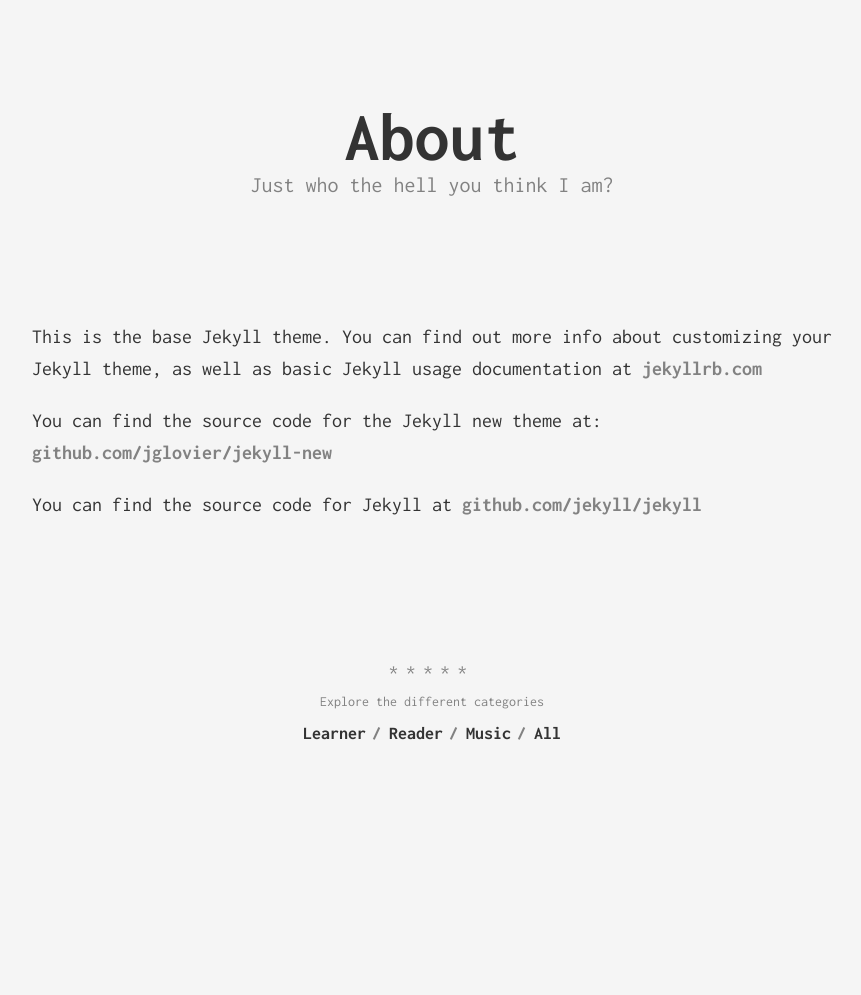
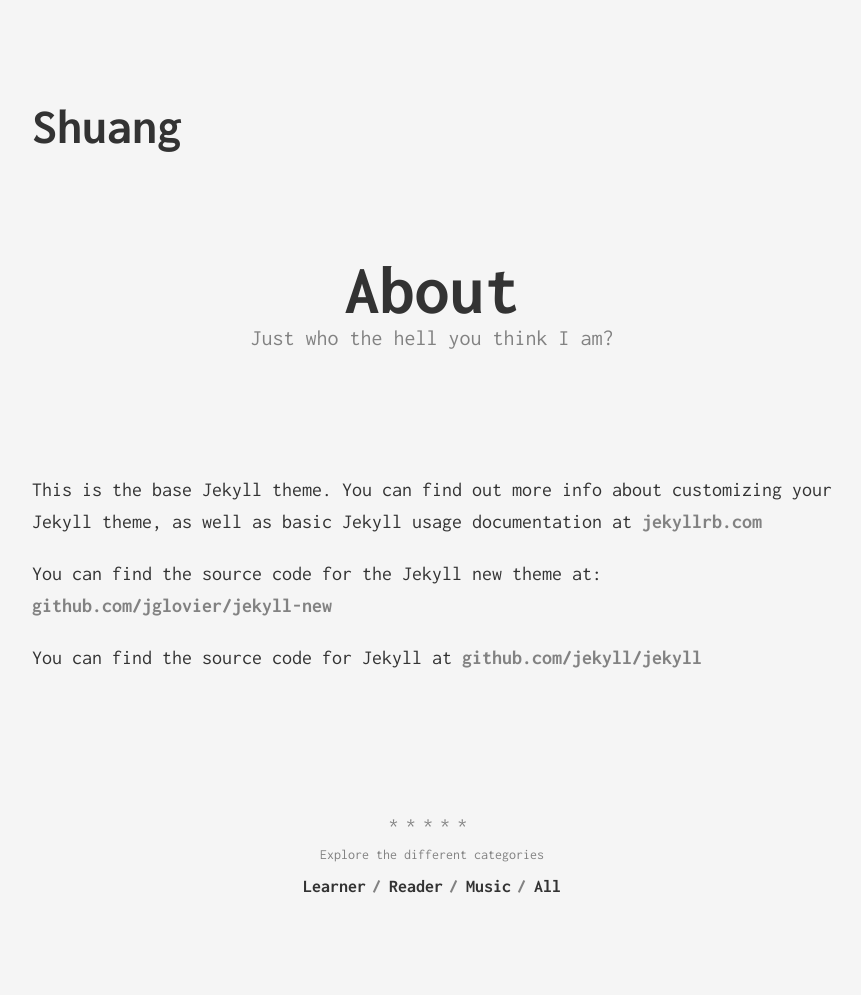
Before and after one commit to ShuangFarmer/old.blog.discard, a Jekyll site: the page built from about.md, in a window 1280 px wide. Shown: the whole page, without its empty margins (208-1069 px from the left). Built offline with Jekyll 4.4.1, drawn with Linux system fonts in a browser that asks for light colours; before the commit the page ends 900 px from its top, so only the background shows below that.

Commit message:
change header- keep title

```diff
--- a/_includes/header.html
+++ b/_includes/header.html
@@ -1,14 +1,14 @@
-<!-- <header class="header">
+<header class="header">
     <div class="navigation">
         <a href="/" class="logo">{{ site.title }}</a>
 
-        <ul class="menu">
+        <!-- <ul class="menu">
             <li class="menu__entry"><a href="{{ '/about' | prepend: site.baseurl }}">About</a></li>
-            <li class="menu__entry"><a href="{{ '/' | prepend: site.baseurl }}">Blog</a></li>
+            <li class="menu__entry"><a href="{{ '/' | prepend: site.baseurl }}">Blog</a></li> -->
         </ul>
     </div>
 
-    <ul class="social-links">
+    <!-- <ul class="social-links">
         {% if site.author.github %}
             <a href="https://github.com/{{ site.author.github }}" class="social-links__entry" target="_blank">
                 <i class="fa fa-github"></i>
@@ -20,5 +20,5 @@
                 <i class="fa fa-twitter"></i>
             </a>
         {% endif %}
-    </ul>
-</header> -->
+    </ul> -->
+</header>
```
